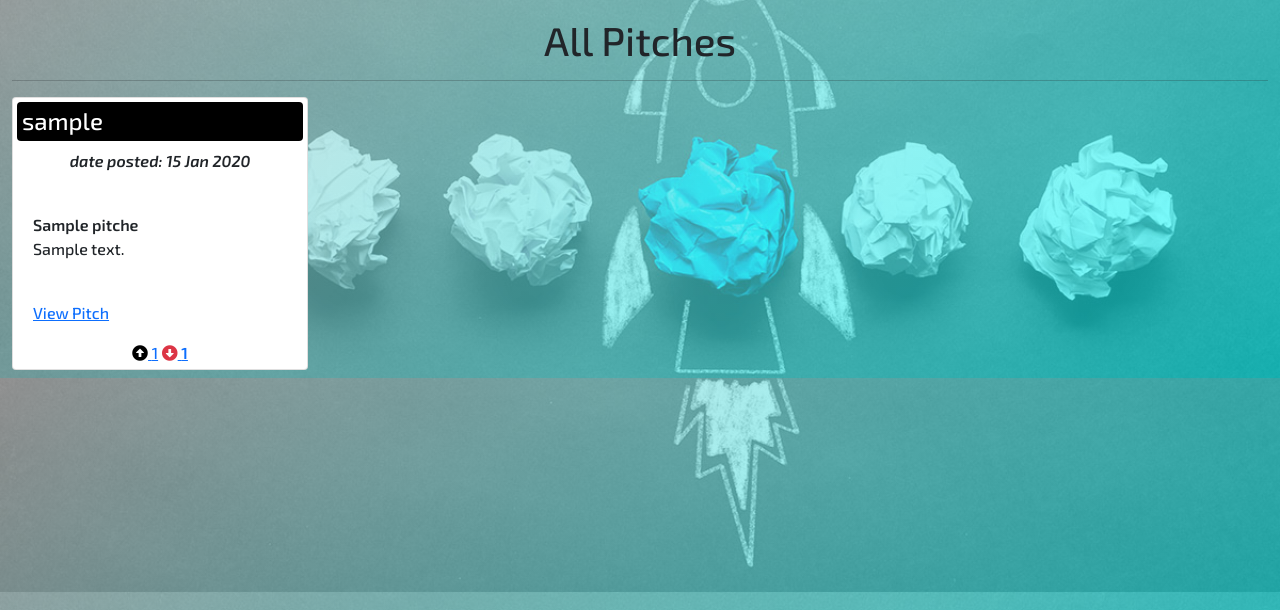
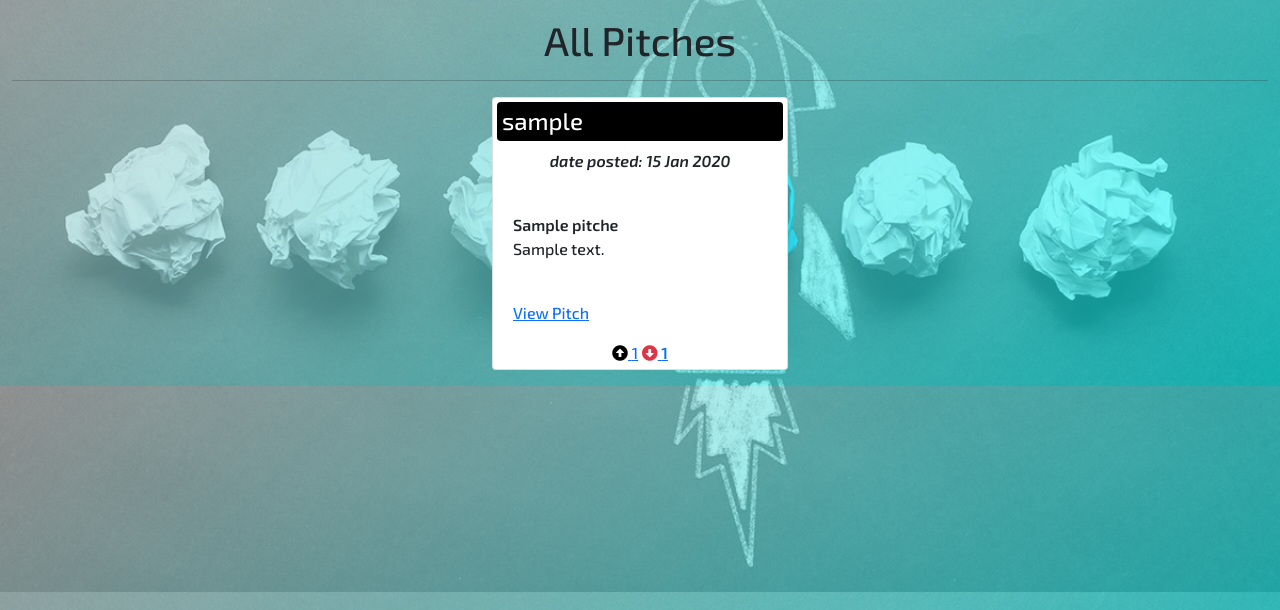
Before and after one commit to Lyonsmasawa/Pitchperfect, a Flask app: page / in a window 1280 px wide. Shown: the part 80-690 px from the top of the page. Run offline with Flask 2, Linux system fonts and the light colour scheme; tables that the repository leaves empty hold one stand-in row (values such as "Sample post"); some libraries are stand-ins or nearby versions.

Commit message:
style home

```diff
--- a/app/templates/macros.html
+++ b/app/templates/macros.html
@@ -3,7 +3,7 @@
 
 {% for pitch in pitches %}
 
-<div class="col-md-3 mb-2">
+<div class="col-md-3 mb-3 container">
     <div class="card text-justify p-md-1 h-100">
         <strong>
             <h4 class="card text-white bg-black p-1">{{pitch.user.username}}</h4>
```
